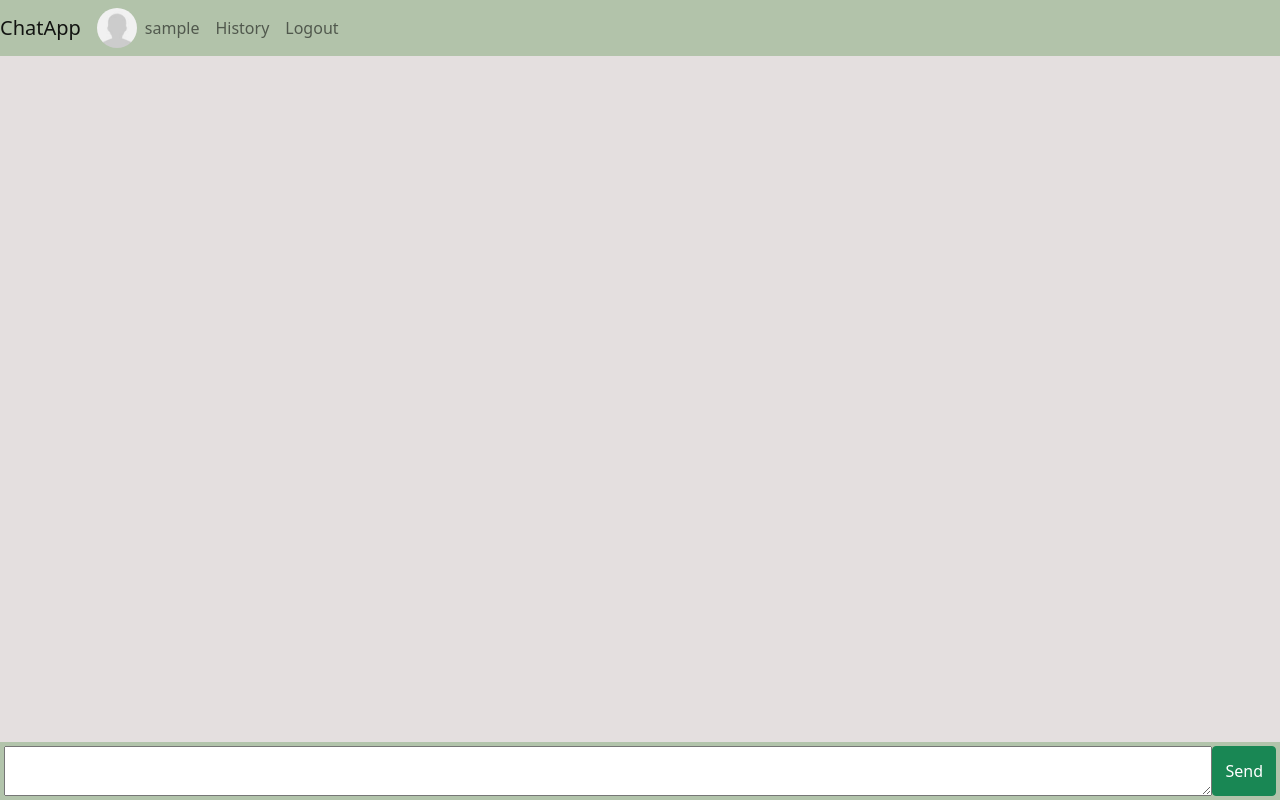
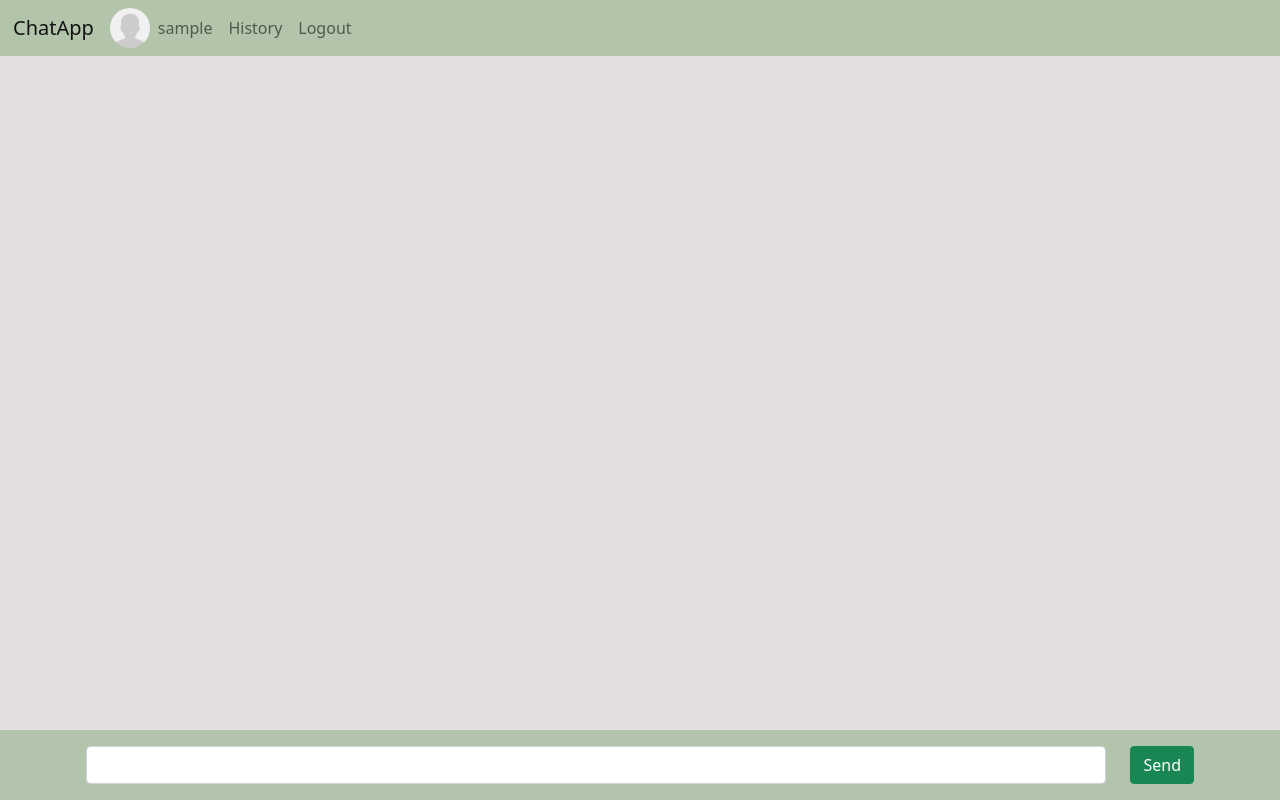
Before and after one commit to KatarzynaDudziak/web-chat-application, a Django app: page / in a window 1280 px wide. Run offline with Django 4.2, Linux system fonts and the light colour scheme; the visitor is signed in with stand-in values (Sample User, id 1); data that the repository does not hold is empty.

Commit message:
Refactoring HTML code

```diff
--- a/chat/forms.py
+++ b/chat/forms.py
@@ -1,4 +1,5 @@
 from django import forms
+
 
 class MessageForm(forms.Form):
     content = forms.CharField()
--- a/chat/static/chat/styles.css
+++ b/chat/static/chat/styles.css
@@ -22,7 +22,7 @@ body {
 }
 
 .navbar {
-    background-color: rgba(178, 196, 171, 0.751);
+    background-color: rgba(178, 196, 171, 0.763);
 }
 
 .messages-background {
@@ -46,6 +46,10 @@ body {
     border-radius: 20px;
     background-color: rgba(250, 248, 248, 0.671);
     position: relative;
+}
+
+.navbar-brand {
+    padding-left: 5px;
 }
 
 .msg-content {
@@ -97,3 +101,7 @@ form.delete {
     height: 40px;
     border-radius: 50%;
 }
+
+footer {
+    background-color: rgba(178, 196, 171, 0.751);
+}
--- a/chat/templates/chat/base.html
+++ b/chat/templates/chat/base.html
@@ -11,10 +11,6 @@
     <title>Chat</title>
 </head>
 <body>
-    <div class="container-fluid g-0 h-100">
-        <div class="col d-flex flex-column h-100">
-            {% block content %}{% endblock %}
-        </div>
-    </div>
+    {% block content %}{% endblock %}
 </body>
 </html>
--- a/chat/templates/chat/main.html
+++ b/chat/templates/chat/main.html
@@ -1,6 +1,8 @@
 {% extends "base.html" %}
 {% block content %}
-<nav class="navbar navbar-expand-lg navbar-light">
+<div class="container-fluid d-flex flex-column g-0 h-100">
+    <div class="d-flex flex-column h-100">
+        <nav class="navbar navbar-expand-lg navbar-light p-2">
             <div class="container-fluid">
                 <a class="navbar-brand" href="{% url 'main' %}">ChatApp</a>
                 <button class="navbar-toggler" type="button" data-bs-toggle="collapse" data-bs-target="#navbarSupportedContent" aria-controls="navbarSupportedContent" aria-expanded="false" aria-label="Toggle navigation">
@@ -24,25 +26,34 @@
                 </div>
             </div>
         </nav>
-
         <div class="messages-background h-100" id="background" style="overflow: auto;">
             {% for message in chat_messages reversed %}
                 {% include 'posts.html' %}
             {% endfor %}
         </div>
-    <div class="message-place p-1">
+        <div class="text-center">
+            <div class="container p-3 pb-0">
                 <form action="" method="POST">
                     {% csrf_token %}
-            <div class="d-flex">
-                <textarea id="content" name="content" maxlength="400" class="w-100"></textarea>
-                <button type="submit" class="btn btn-success">Send</button>
+                    <div class="row d-flex">
+                        <div class="col">
+                            <input type="message" name="content" class="form-control" maxlength="300" />
+                        </div>
+                        <div class="col-auto">
+                            <button type="submit" class="btn btn-success mb-3">Send</button>
+                        </div>
                     </div>
                 </form>
+            </div>
+        </div>
+    </div>
+</div>
+
         <script>
             (function() {
                 var objDiv = document.getElementById("background");
                 objDiv.scrollTop = objDiv.scrollHeight;
             }) ();
         </script>
-    </div>
+
 {% endblock %}
```
Also changed, not shown: chat/templates/chat/history.html (+9 -5 lines). Lines whose indentation alone changed are shown as unchanged.
